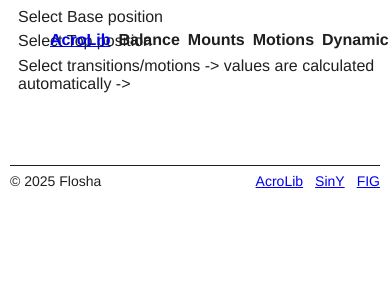
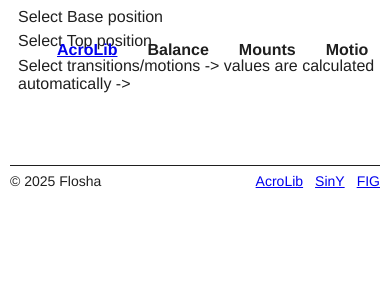
Before and after one commit to floshin/acrolib, a Jekyll site: the page built from interactive-tarrifsheet-element-difficulty-calculation.md, in a window 390 px wide. Shown: the top 300 px of the page. Built offline with Jekyll 4.4.1, drawn with Linux system fonts in a browser that asks for light colours; our own code applies the rules of GitHub Pages for plain Markdown files.

Commit message:
Update default.html

```diff
--- a/_layouts/default.html
+++ b/_layouts/default.html
@@ -73,11 +73,10 @@
   --light: #dddddd;
 }
 
-.heading {
-  display: inline-block;
+nav ul::first-child {
+  /*display: inline-block;*/
   background: light-dark(black, white);
   color: light-dark(var(--light), black);
-  padding: 10px 15px;
 }
     .heading a {
       color: inherit;
@@ -217,10 +216,12 @@ label[for="menu-toggle"]  {
 
   nav ul {
     display: flex;
+    overflow-x: scroll;
   }
 
-  nav li {
+  nav ul li {
     line-height: 2em;
+    padding: 10px 15px;
   }
 
   nav a:hover {
```
